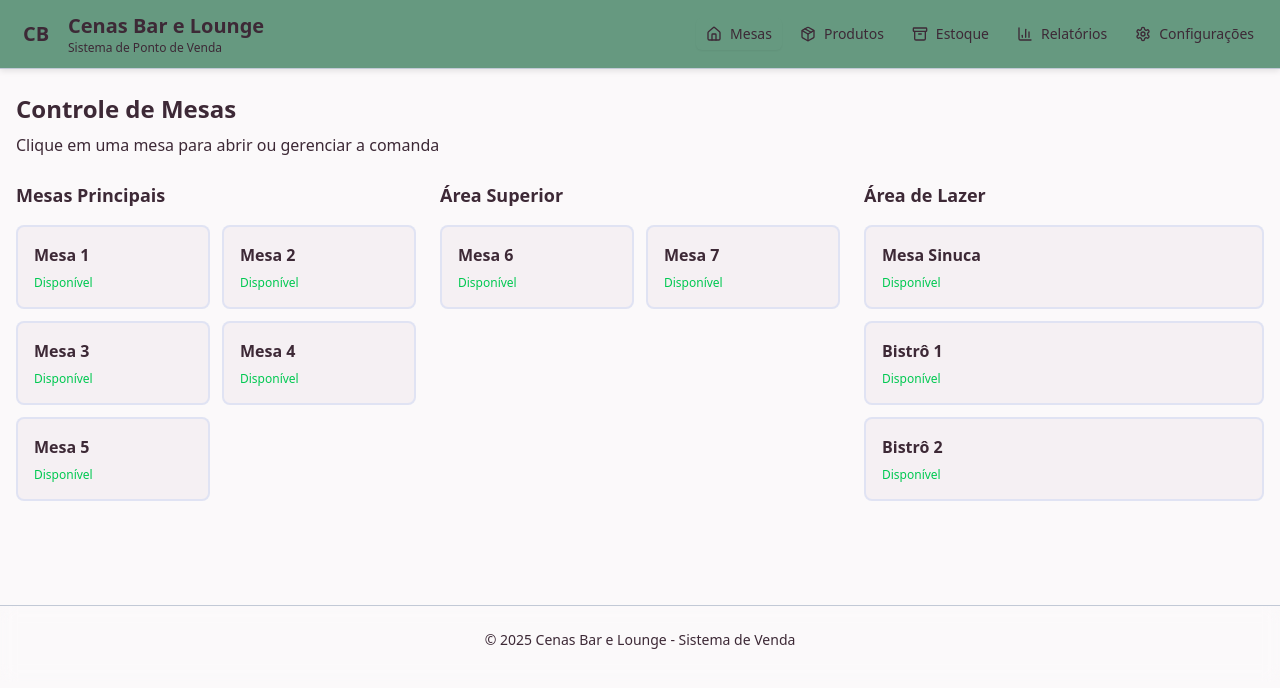
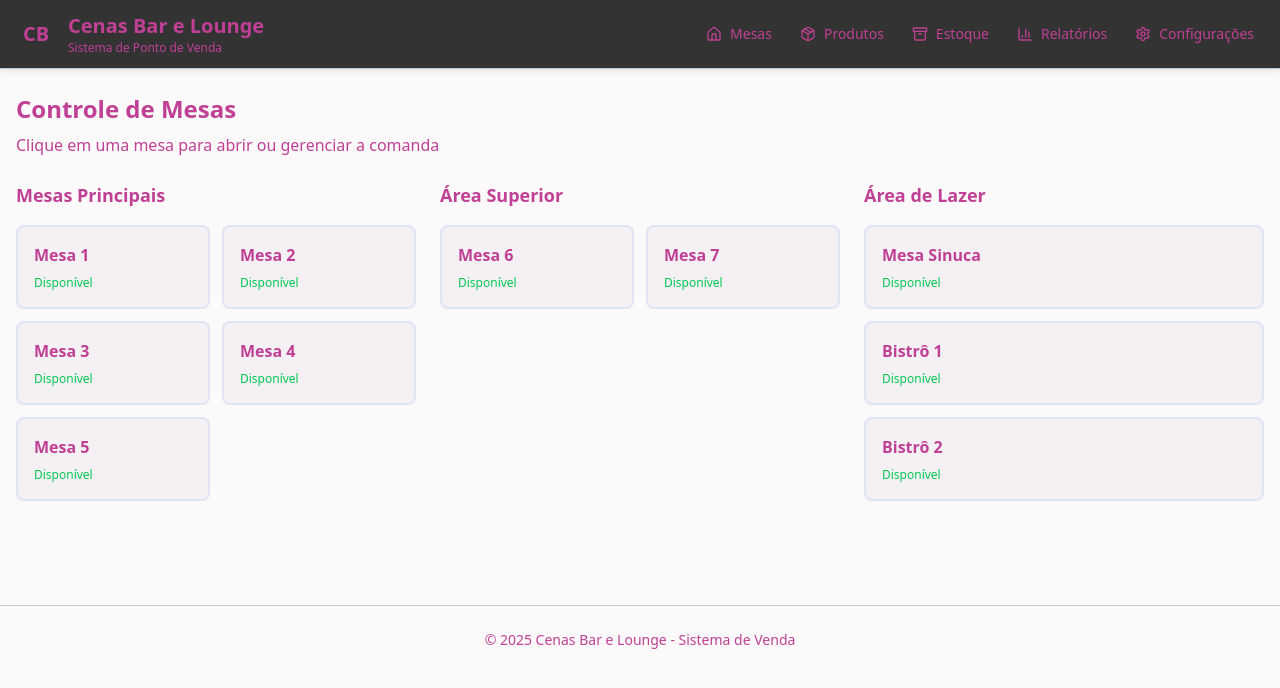
Before and after one commit to diegofsiilva/Cenas_Teste, a React (Vite) app: page / in a window 1280 px wide. Shown: the top 688 px of the page. Built offline with nearby package versions, Linux system fonts and the light colour scheme.

Commit message:
Update App.css

```diff
--- a/src/App.css
+++ b/src/App.css
@@ -16,7 +16,7 @@
 
     /* Tema inspirado no Copilot */
     --background: 320 20% 98%;
-    --foreground: 320 20% 20%;
+    --foreground: 320 50% 50%;
     --card: 320 20% 95%;
     --card-foreground: 320 20% 20%;
     --popover: 220 20% 92%;
@@ -73,12 +73,14 @@
   box-shadow: 0 4px 12px hsl(var(--accent) / 0.2);
 }
 
+
 .navbar {
-  background-color: hsl(150 20% 50%);
+  background-color: hsl(0, 0%, 20%); /* cinza escuro */
   color: hsl(var(--foreground));
   border-bottom: 1px solid hsl(var(--border));
   box-shadow: 0 2px 6px rgba(0, 0, 0, 0.1);
 }
+
 .navbar a,
 .navbar button,
 .navbar svg {
```
